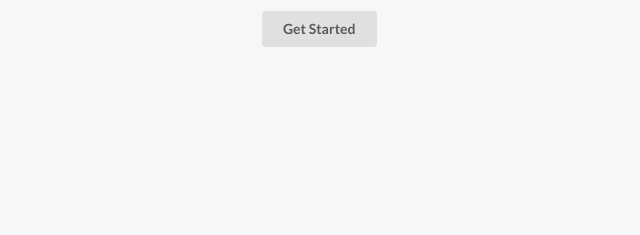
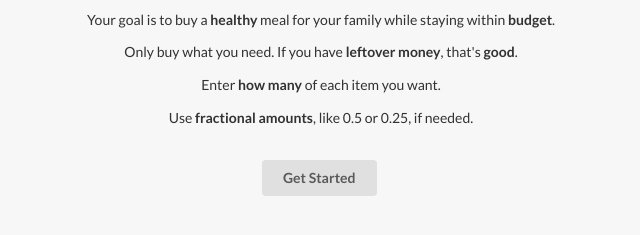
Before and after one commit to ehzhang/snap-sim, a plain HTML site: page index.html in a window 1280 px wide. Shown: the part 129-364 px from the top of the page, without its empty margins (305-945 px from the left). Drawn offline with nearby package versions, Linux system fonts and the light colour scheme.

Commit message:
Added rules

```diff
--- a/index.html
+++ b/index.html
@@ -30,6 +30,22 @@
         <div class="ui stackable eight wide centered page grid">
           <div class="eight wide column">
             <div id="start">
+              <div id="rules" ng-hide="result">
+                <p>
+                  Your goal is to buy a <strong>healthy</strong> meal for your
+                  family while staying within <strong>budget</strong>.
+                </p>
+                <p>
+                Only buy what you need. If you have <strong>leftover money</strong>, that's <strong>good</strong>.
+                </p>
+                <p>
+                Enter <strong>how many</strong> of each item you want.
+                </p>
+                <p>
+                Use <strong>fractional amounts</strong>, like 0.5 or 0.25, if needed.
+                </p>
+                <br>
+              </div>
               <button class="ui button"
                       ng-hide="family"
                       ng-click="createFamily()">Get Started</button>
@@ -115,7 +131,7 @@
 
 
               </div>
-              <a id="form_link" class="ui fluid green button" ng-href="https://docs.google.com/forms/d/1rY5pMl5I9w7uxSnJTX6MQzilhXWls4HHvVTQv2rtw1w/viewform?entry.514302214={{family.snap + family.money}}&entry.789855753={{family.size}}&entry.1749449689={{result.score}}&entry.1449103532&entry.1978990055" target="_blank">How Did I Do?<a>
+              <a id="form_link" class="ui fluid green button" ng-href="https://docs.google.com/forms/d/1rY5pMl5I9w7uxSnJTX6MQzilhXWls4HHvVTQv2rtw1w/viewform?entry.514302214={{family.snap + family.money}}&entry.789855753={{family.size}}&entry.1749449689={{result.score}}&entry.609364912={{moneyRemaining()}}&entry.1449103532&entry.1317149081&entry.1978990055" target="_blank">How Did I Do?<a>
               <button class="ui fluid green button" ng-click="reset()">Play again?</button>
             </div>
 
```
